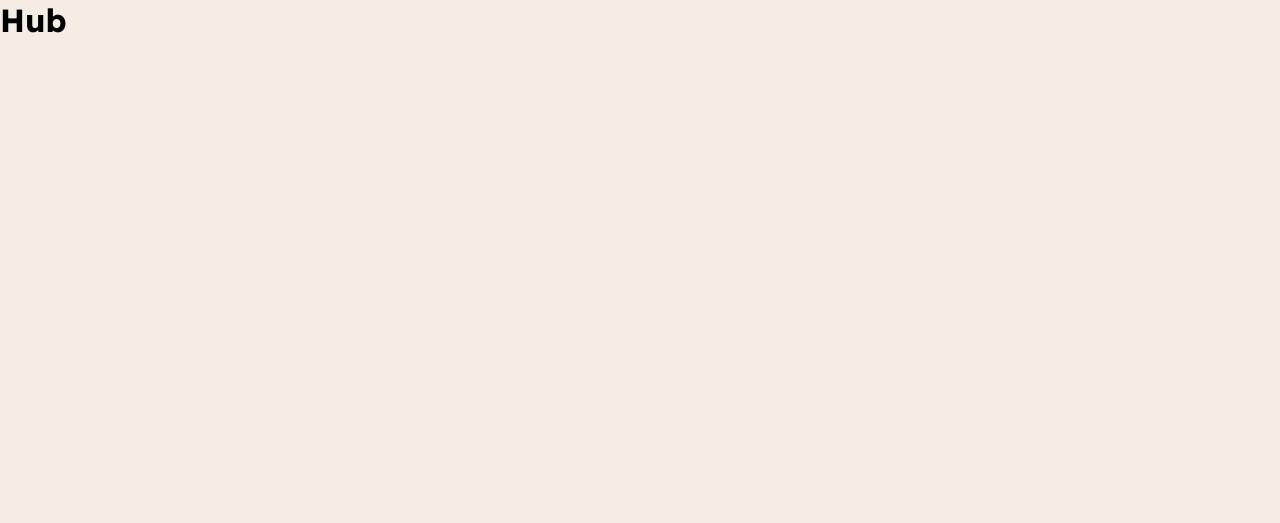
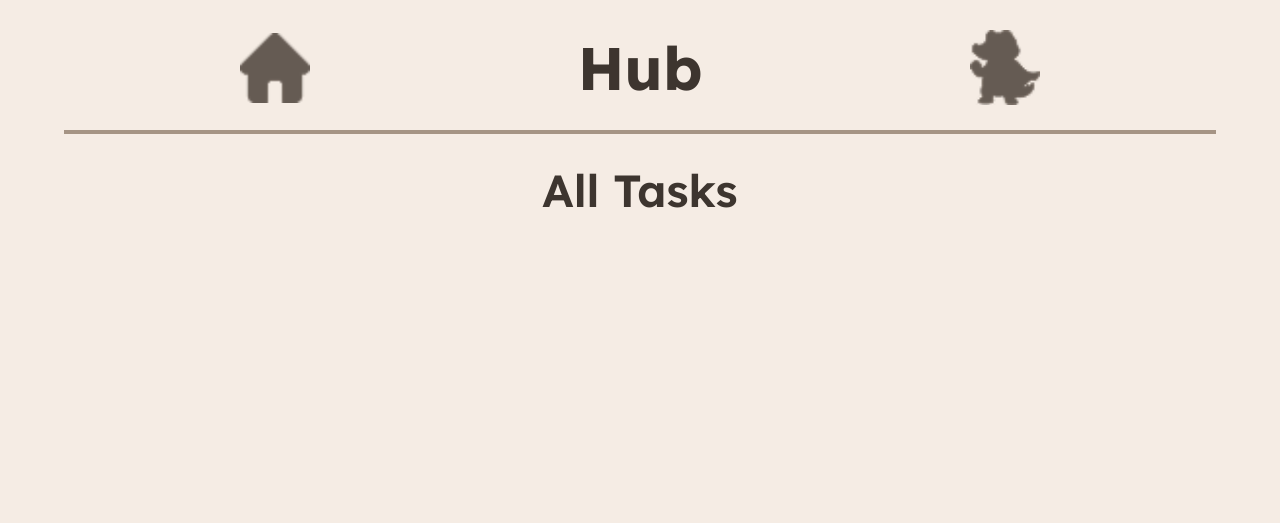
Before and after one commit to hohelen/ChoreHero, a plain HTML site: page frontend/pages/hub.html in a window 1280 px wide. Drawn offline with Linux system fonts and the light colour scheme.

Commit message:
Added navbar for hub view

```diff
--- a/frontend/js/components/top-navbar.js
+++ b/frontend/js/components/top-navbar.js
@@ -60,6 +60,29 @@ function loadGroupViewNavbar({ pageTitle }) {
         `;
 }
 
+function loadHubNavbar({ pageTitle }) {
+    var container = document.getElementById("top-navbar");
+    if (!container) {
+        console.error("Navbar container not found");
+        return;
+    }
+    container.innerHTML = `
+        <nav class="top-navbar">
+            <div class="nav-row">
+                <a href="group-view.html" class="navbar-icon">
+                    <img class="home-icon" src="../assets/home-icon.png" alt="Home" />
+                </a>
+                <h1>Hub</h1>
+                <a onclick="window.history.back()">
+                    <img class="hub-icon" src="../assets/hub-icon.png" alt="Hub" />
+                </a>
+            </div>
+            <hr />
+            <h2 id="page-title">All Tasks</h2>
+        </nav>
+    `;
+}
+
 document.addEventListener("DOMContentLoaded", function () {
     const { navbarType, groupId, pageTitle, groupName } = document.body.dataset;
     if (navbarType === "group-specific") {
@@ -68,5 +91,7 @@ document.addEventListener("DOMContentLoaded", function () {
         loadTopNavbar({ groupId, pageTitle, groupName, showBackButton: true });
     } else if (navbarType === "group-view") {
         loadGroupViewNavbar({ pageTitle });
+    } else if (navbarType === "hub") {
+        loadHubNavbar({ pageTitle });
     }
 });
--- a/frontend/pages/hub.html
+++ b/frontend/pages/hub.html
@@ -3,8 +3,12 @@
         <title>Hub</title>
         <link rel="stylesheet" href="../css/global.css" />
         <link href="https://fonts.googleapis.com/css2?family=Lexend+Deca:wght@100..900&display=swap" rel="stylesheet" />
+        <script defer src="../js/components/top-navbar.js"></script>
+        <script defer src="../js/components/bottom-navbar.js"></script>
     </head>
-    <body>
-        <h1>Hub</h1>
+    <body data-navbar-type="hub" data-group-id="0" data-page-title="Hub" data-current-view="hub">
+        <div id="top-navbar"></div>
+        <div class="page-content"></div>
+        <div id="bottom-navbar"></div>
     </body>
 </html>
```
